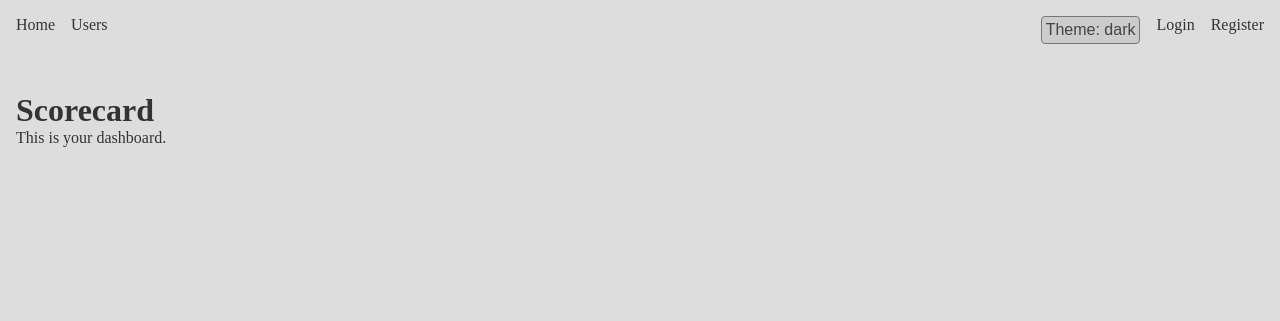
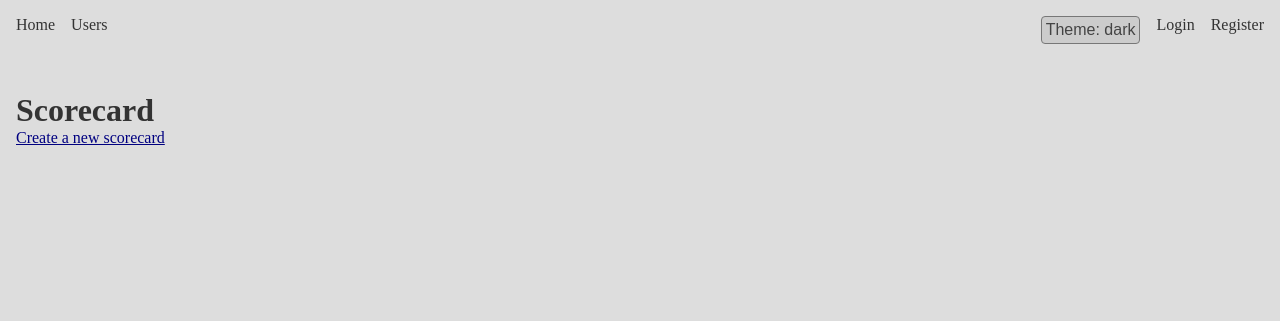
Before and after one commit to JanneSalokoski/scorecard, a Flask app: page / in a window 1280 px wide. Shown: the top 321 px of the page. Run offline with Flask 3, Linux system fonts and the light colour scheme.

Commit message:
feat(templates): add a create_card -button to the frontpage

```diff
--- a/app/templates/index.html
+++ b/app/templates/index.html
@@ -8,5 +8,5 @@
 
 {% block content %}
 <h1>Scorecard</h1>
-<p>This is your dashboard.</p>
+<a class="button-link" href="{{ url_for('cards.create_card')}}">Create a new scorecard</a>
 {% endblock %}
```
